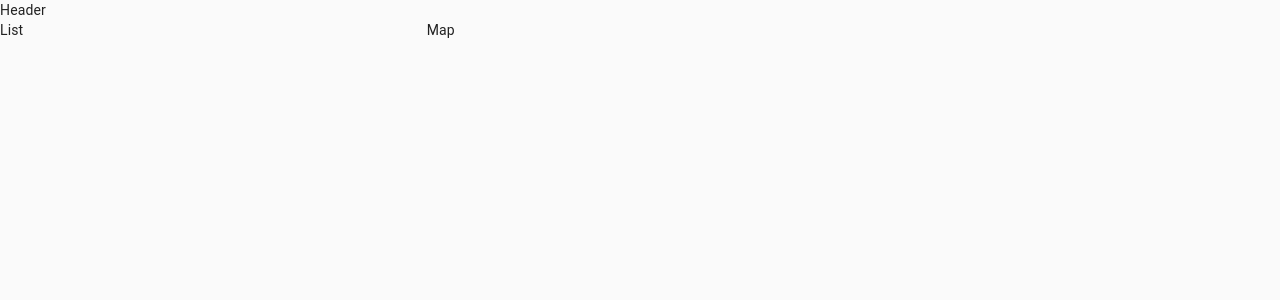
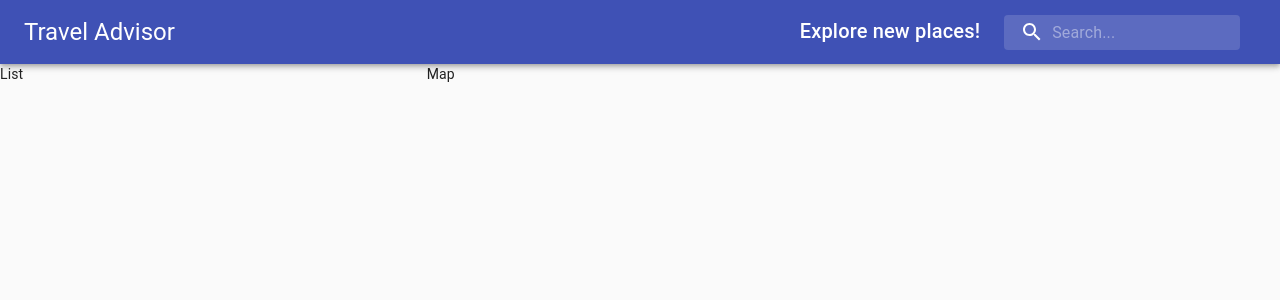
Before and after one commit to KonsGio/Travel-companion, a React (Create React App) app: page / in a window 1280 px wide. Shown: the top 300 px of the page. Built offline with nearby package versions, Linux system fonts and the light colour scheme.

Commit message:
Header component and style launch

```diff
--- a/package.json
+++ b/package.json
@@ -3,7 +3,7 @@
   "version": "0.1.0",
   "private": true,
   "dependencies": {
-    "@material-ui/core": "^4.12.2",
+    "@material-ui/core": "^4.12.4",
     "@material-ui/icons": "^4.11.2",
     "@material-ui/lab": "^4.0.0-alpha.60",
     "@react-google-maps/api": "^2.2.0",
--- a/src/components/Header/Header.jsx
+++ b/src/components/Header/Header.jsx
@@ -1,9 +1,35 @@
 import React from 'react'
+import { Autocomplete } from '@react-google-maps/api';
+import { AppBar, Toolbar, Typography, InputBase, Box } from '@material-ui/core';
+import SearchIcon from '@material-ui/icons/Search';
+import useStyles from './styles';
 
 function Header() {
+const classes = useStyles();
   return (
-    <div>Header</div>
-  )
+      <AppBar position='static'>
+        <Toolbar className={classes.toolbar}>
+          <Typography variant='h5' className={classes.tittle}>
+            Travel Advisor
+          </Typography>
+          <Box display='flex'>
+            <Typography variant='h6' className={classes.title}>
+              Explore new places!
+            </Typography>
+            {/* <Autocomplete> */}
+              <div className={classes.search}>
+                <div className={classes.searchIcon}>
+                  <SearchIcon />
+                </div>
+                <InputBase
+                  placeholder='Search...'
+                  classes={{root: classes.inputRoot, input: classes.inputInput}}/>
+              </div>
+            {/* </Autocomplete> */}
+          </Box>
+        </Toolbar>
+      </AppBar>
+    )
 }
 
 export default Header
--- a/src/components/Header/styles.js
+++ b/src/components/Header/styles.js
@@ -0,0 +1,32 @@
+import { alpha, makeStyles } from '@material-ui/core/styles';
+
+export default makeStyles((theme) => ({
+  title: {
+    display: 'none',
+    [theme.breakpoints.up('sm')]: {
+      display: 'block',
+    },
+  },
+  search: {
+    position: 'relative',
+    borderRadius: theme.shape.borderRadius,
+    backgroundColor: alpha(theme.palette.common.white, 0.15),
+    '&:hover': { backgroundColor: alpha(theme.palette.common.white, 0.25) },
+    marginRight: theme.spacing(2),
+    marginLeft: 0,
+    width: '100%',
+    [theme.breakpoints.up('sm')]: { marginLeft: theme.spacing(3), width: 'auto' },
+  },
+  searchIcon: {
+    padding: theme.spacing(0, 2), height: '100%', position: 'absolute', pointerEvents: 'none', display: 'flex', alignItems: 'center', justifyContent: 'center',
+  },
+  inputRoot: {
+    color: 'inherit',
+  },
+  inputInput: {
+    padding: theme.spacing(1, 1, 1, 0), paddingLeft: `calc(1em + ${theme.spacing(4)}px)`, transition: theme.transitions.create('width'), width: '100%', [theme.breakpoints.up('md')]: { width: '20ch' },
+  },
+  toolbar: {
+    display: 'flex', justifyContent: 'space-between',
+  },
+}));
```
Also changed, not shown: 1 other file (tests, documents, lock files or other folders).
